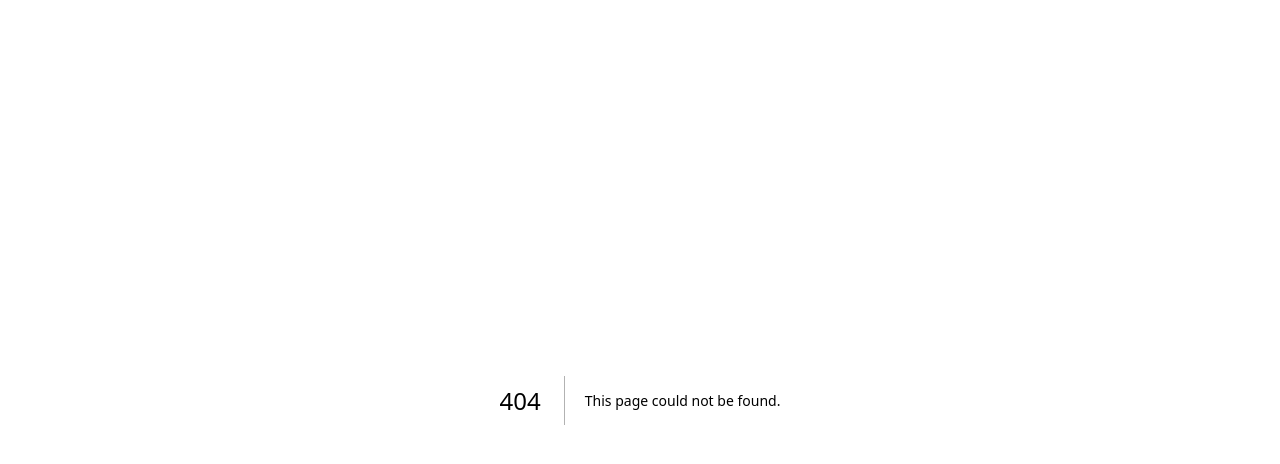
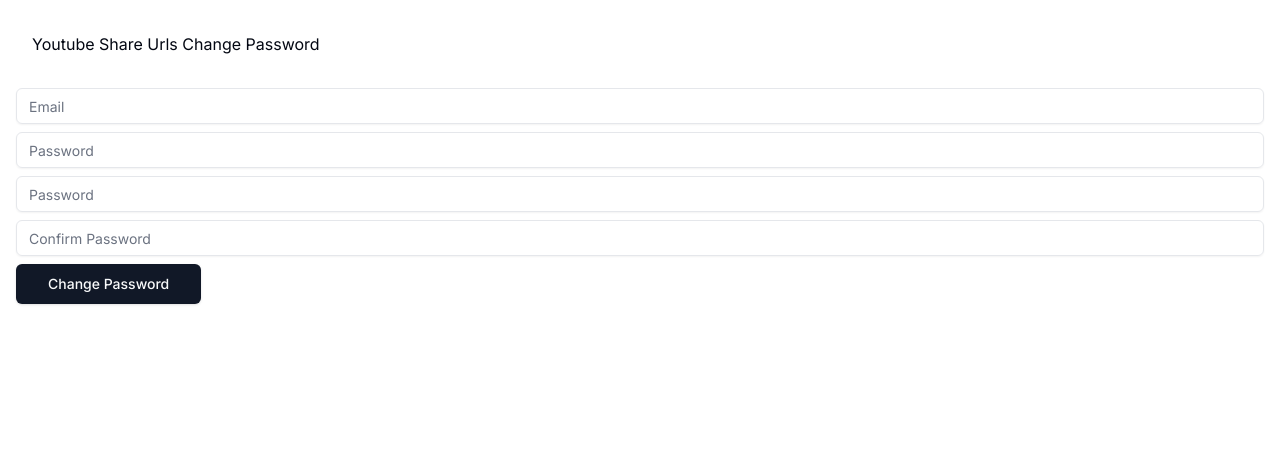
Before and after one commit to dantech0xff/youtube-share-fe, a Next.js app: page /change-password in a window 1280 px wide. Before the commit this address had no page. Shown: the top 464 px of the page. Built offline with nearby package versions, Linux system fonts and the light colour scheme.

Commit message:
user page by id

```diff
--- /dev/null
+++ b/src/app/change-password/page.tsx
@@ -0,0 +1,77 @@
+'use client'
+import { Button } from '@/components/ui/button'
+import { Input } from '@/components/ui/input'
+import axios from 'axios'
+import { useEffect, useState } from 'react'
+
+export default function Page() {
+  const [email, setEmail] = useState('')
+  const [password, setPassword] = useState('')
+  const [newPassword, setNewPassword] = useState('')
+  const [confirmNewPassword, setConfirmNewPassword] = useState('')
+
+  const handleChangePassword = async () => {
+    const respose = await axios.post(
+      '/users/change-password',
+      {
+        old_password: password,
+        new_password: newPassword,
+        confirm_new_password: confirmNewPassword
+      },
+      {
+        headers: {
+          Authorization: `Bearer ${localStorage.getItem('access_token')}`
+        }
+      }
+    )
+    console.log(respose)
+  }
+
+  const handleEmailChange = (e: React.ChangeEvent<HTMLInputElement>) => {
+    setEmail(e.target.value)
+  }
+  const handlePasswordChange = (e: React.ChangeEvent<HTMLInputElement>) => {
+    setPassword(e.target.value)
+  }
+  const handleNewPasswordChange = (e: React.ChangeEvent<HTMLInputElement>) => {
+    setNewPassword(e.target.value)
+  }
+  const handleConfirmNewPasswordChange = (e: React.ChangeEvent<HTMLInputElement>) => {
+    setConfirmNewPassword(e.target.value)
+  }
+  useEffect(() => {}, [])
+  return (
+    <>
+      <div className='p-4'>
+        <h1 className='p-4'>Youtube Share Urls Change Password</h1>
+        <div className='flex items-center space-x-2 m-2'> </div>
+
+        <Input className='mb-2' type='email' placeholder='Email' value={email} onChange={handleEmailChange} />
+        <Input
+          className='mb-2'
+          type='password'
+          placeholder='Password'
+          value={password}
+          onChange={handlePasswordChange}
+        />
+        <Input
+          className='mb-2'
+          type='password'
+          placeholder='Password'
+          value={newPassword}
+          onChange={handleNewPasswordChange}
+        />
+        <Input
+          className='mb-2'
+          type='password'
+          placeholder='Confirm Password'
+          value={confirmNewPassword}
+          onChange={handleConfirmNewPasswordChange}
+        />
+        <Button size={'lg'} variant={'default'} onClick={handleChangePassword}>
+          Change Password
+        </Button>
+      </div>
+    </>
+  )
+}
--- a/src/app/components/Videos.tsx
+++ b/src/app/components/Videos.tsx
@@ -2,7 +2,8 @@
 import axios from 'axios'
 import { Card } from '@/components/ui/card'
 
-export default function Videos() {
+export default function Videos({ user_id }: { user_id: string }) {
+  const requestUserId = user_id
   const [videoList, setVideoList] = useState<
     {
       _id: string
@@ -18,7 +19,11 @@
   useEffect(() => {
     const fetchData = async () => {
       try {
-        const response = await axios.get(`${process.env.NEXT_PUBLIC_SERVER_URL}/videos`, {
+        let pathRequest = `${process.env.NEXT_PUBLIC_SERVER_URL}/videos`
+        if (requestUserId && requestUserId.length > 0) {
+          pathRequest = `${process.env.NEXT_PUBLIC_SERVER_URL}/videos/user/${user_id}`
+        }
+        const response = await axios.get(pathRequest, {
           params: {
             startIndex: 0,
             limit: 10
--- a/src/app/page.tsx
+++ b/src/app/page.tsx
@@ -19,7 +19,11 @@
     localStorage.removeItem('user_id')
     setUserInfoState(null)
   }
-  const handleChangePassword = () => {}
+  const handleChangePassword = () => {
+    // Direct to change-password route
+    // You can use the history object to navigate to the change-password route
+    window.location.href = '/change-password'
+  }
   useEffect(() => {
     if (typeof window === 'undefined') return
     const accessToken = localStorage.getItem('access_token')
@@ -91,7 +95,7 @@
                 </Card>
               </>
             ) : null}
-            <Videos />
+            <Videos user_id='' />
           </div>
         </>
       )}
--- a/src/app/users/[slug]/page.tsx
+++ b/src/app/users/[slug]/page.tsx
@@ -1,4 +1,5 @@
 'use client'
+import Videos from '@/app/components/Videos'
 import { Button } from '@/components/ui/button'
 import { Card } from '@/components/ui/card'
 import axios from 'axios'
@@ -16,19 +17,20 @@
     const fetchData = async () => {
       try {
         const accessToken = localStorage.getItem('access_token')
-        const response = await axios.get(`/users`, {
+        console.log({
+          accessToken,
+          user_id
+        })
+        const response = await axios.get(`${process.env.NEXT_PUBLIC_SERVER_URL}/users/${user_id}`, {
           headers: {
             Authorization: `Bearer ${accessToken}`
-          },
-          params: {
-            user_id
           }
         })
         console.log(response.data)
-        // setUserInfoState(response.data)
+        setUserInfoState(response.data.data)
       } catch (error) {
         console.error('Error fetching user information:', error)
-        // setUserInfoState(null)
+        setUserInfoState(null)
       }
     }
 
@@ -72,6 +74,8 @@
             </>
           )}
         </Card>
+
+        <Videos user_id={user_id} />
       </div>
     </>
   )
```
Also changed, not shown: 1 other file (tests, documents, lock files or other folders).
